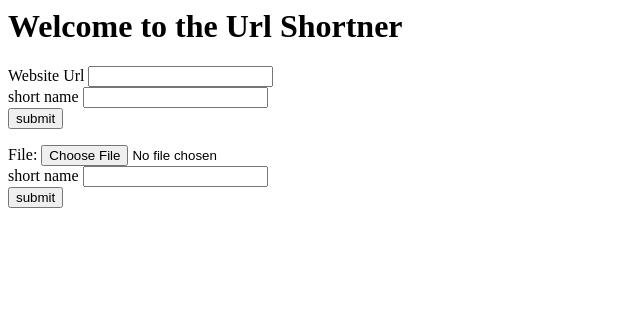
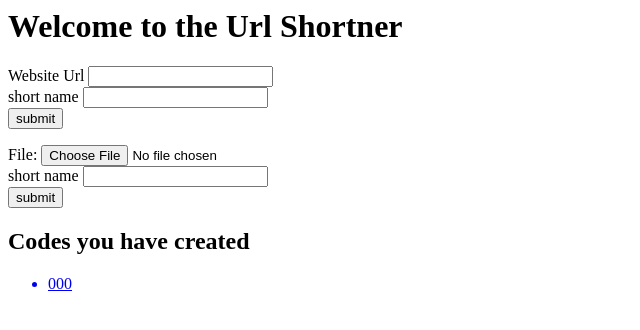
Before and after one commit to sraturi/flask-url-shortner, a Flask app: template templates/home.html in a window 1280 px wide. Shown: the top 330 px of the page, without its empty margins (0-640 px from the left). Run offline with Flask 2, Linux system fonts and the light colour scheme; the template is opened without the code that fills it: most values are stand-ins (such as "Sample title", 1, 10 or a date in 2020).

Commit message:
created sessions and a simple end point api

```diff
--- a/app.py
+++ b/app.py
@@ -1,4 +1,4 @@
-from flask import Flask, render_template, request, redirect, url_for,flash, abort
+from flask import Flask, render_template, request, redirect, url_for,flash, abort, session, jsonify
 import json
 import os.path
 from werkzeug.utils import secure_filename
@@ -7,7 +7,7 @@ app.secret_key = 'gfchf45rgcgvhb67vhbnj6ftftyt5yyg'
 
 @app.route('/')
 def home():
-    return render_template('home.html',name = "BATMAN")
+    return render_template('home.html', codes = session.keys())
 
 
 @app.route('/your-url', methods=['GET','POST'])
@@ -38,6 +38,7 @@ def your_url():
 
         with open('urls.json','w') as url_file:
             json.dump(urls,url_file)
+            session[request.form['code']] = True
         return render_template('your_url.html',code = request.form['code'])
     else:
         #if there is someone is trying to do a get request, send them bk to home
@@ -65,3 +66,8 @@ def redirect_to_url(code):
 @app.errorhandler(404)
 def page_not_found(error):
     return render_template('page_not_found.html'),404
+
+
+@app.route('/api')
+def session_api():
+    return jsonify(list(session.keys()))
--- a/templates/home.html
+++ b/templates/home.html
@@ -26,3 +26,15 @@
         <input type="submit" value="submit">
 
     </form>
+
+    <!-- this is the list of the sessions keys that we have saved so far -->
+    {% if codes %}
+    <h2> Codes you have created</h2>
+    <ul>
+        {% for code in codes%}
+        <a href="{{url_for('redirect_to_url', code=code)}}">
+            <li>{{code}}</li>
+        </a>
+        {%endfor%}
+    </ul>
+    {% endif %}
```
